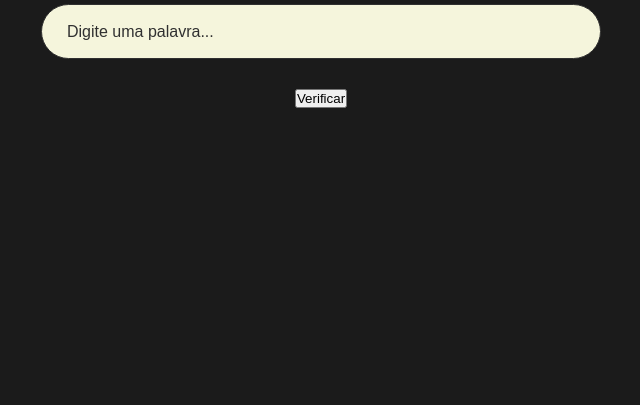
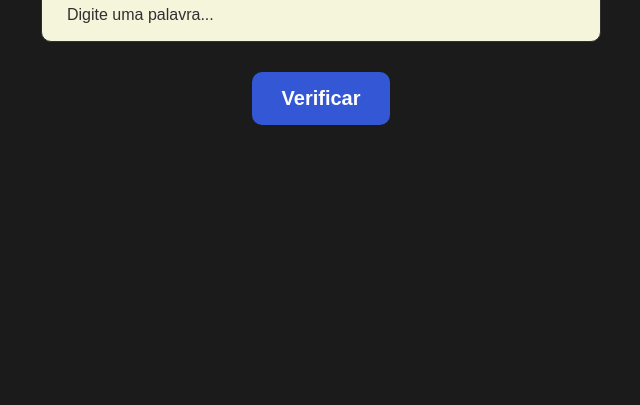
Before and after one commit to guigobecker/palindrome-checker, a plain HTML site: page index.html in a window 1280 px wide. Shown: the part 395-800 px from the top of the page, without its empty margins (319-959 px from the left). Drawn offline with Linux system fonts and the light colour scheme.

Commit message:
Estilizar botão

```diff
--- a/style.css
+++ b/style.css
@@ -39,10 +39,30 @@ h1 {
   padding: 20px 25px;
   font-size: 1rem;
   background-color: #f5f5dc;
-  border-radius: 100px;
+  border-radius: 10px;
 }
 
 ::placeholder {
   color: #303030;
   opacity: 1;
 }
+
+.input-container button {
+  font-size: 20px;
+  outline: none;
+  border: none;
+  cursor: pointer;
+  background-color: #3457d5;
+  padding: 15px 30px;
+  border-radius: 10px;
+  font-weight: 700;
+  color: white;
+}
+
+.input-container button:hover {
+  opacity: 0.8;
+}
+
+.input-container button:active {
+  outline: 3px solid #349ad5;
+}
```
